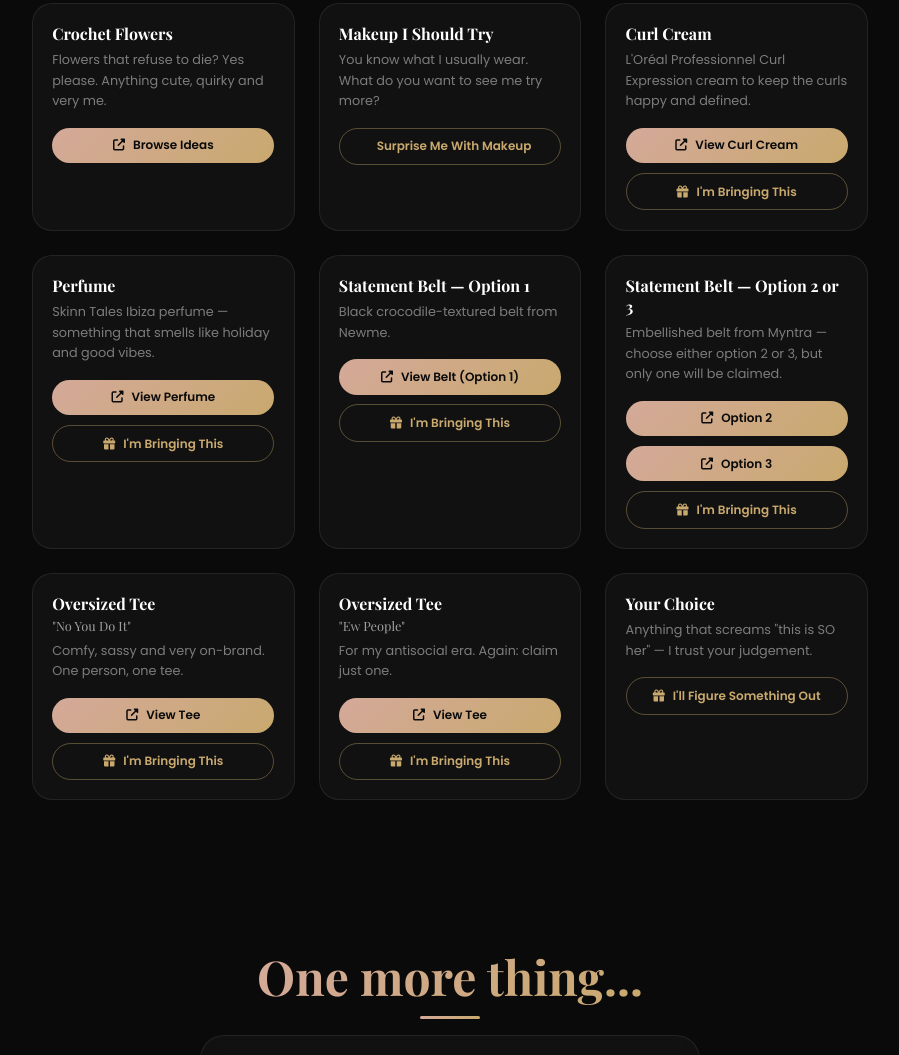
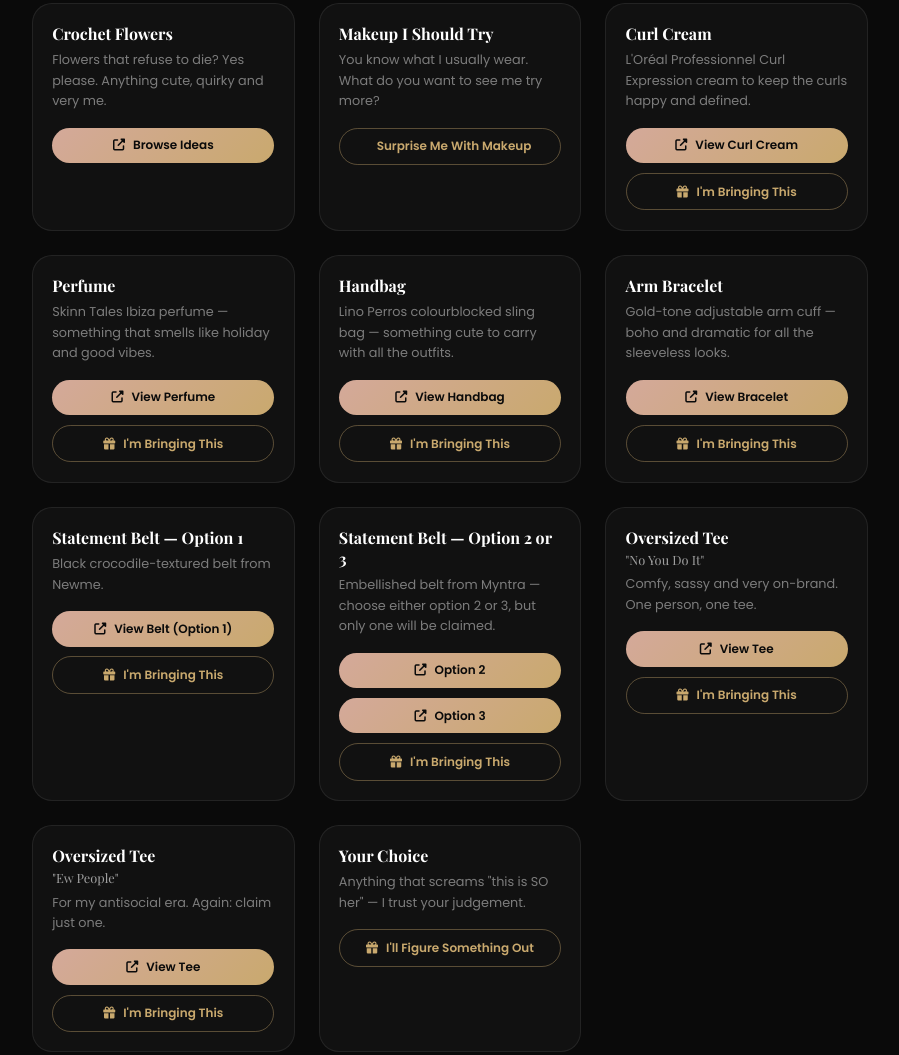
Before and after one commit to DebasmitaDey663/birthday-invite, a plain HTML site: page index.html in a window 1280 px wide. Shown: the part 3113-4168 px from the top of the page, without its empty margins (190-1089 px from the left). Drawn offline with nearby package versions, Linux system fonts and the light colour scheme; no server answers; some icons are missing.

Commit message:
Update index.html
added some more items in the list

```diff
--- a/index.html
+++ b/index.html
@@ -777,6 +777,30 @@
             </div>
         </div>
 
+        <!-- Handbag -->
+        <div class="gift-card" data-gift="handbag">
+            <div class="gift-body">
+                <h3>Handbag</h3>
+                <p>Lino Perros colourblocked sling bag &mdash; something cute to carry with all the outfits.</p>
+                <div class="gift-actions">
+                    <a href="https://www.myntra.com/handbags/lino+perros/lino-perros-women-colourblocked-structured-sling-bag/32635011/buy" target="_blank" class="gift-link"><i class="fas fa-external-link-alt"></i> View Handbag</a>
+                    <button class="claim-btn" onclick="openClaim('handbag')"><i class="fas fa-gift"></i> I'm Bringing This</button>
+                </div>
+            </div>
+        </div>
+
+        <!-- Arm Bracelet -->
+        <div class="gift-card" data-gift="arm_bracelet">
+            <div class="gift-body">
+                <h3>Arm Bracelet</h3>
+                <p>Gold-tone adjustable arm cuff &mdash; boho and dramatic for all the sleeveless looks.</p>
+                <div class="gift-actions">
+                    <a href="https://www.nykaafashion.com/nui-gold-tone-adjustable-arm-cuff-bracelet-for-women-boho-armlet-trendy-arm-band-jewellery/p/27927500?skuId=27927500&utm_content=ads&utm_source=GooglePaid&utm_medium=PLA&utm_campaign=Performance_Max_CatchAll_TCPA_T1_New&gad_source=1&gad_campaignid=23738122469&gbraid=0AAAAAC968R2s6ePFlVndXJrMYZAOrXHSu&gclid=CjwKCAjww-3VBhAcEiwAwUUIuwatpPlIEaJhR3WlJcGv6-Mn30b0PsmClAsaE_NkIF59J6WmQPxu0hoCwr8QAvD_BwE" target="_blank" class="gift-link"><i class="fas fa-external-link-alt"></i> View Bracelet</a>
+                    <button class="claim-btn" onclick="openClaim('arm_bracelet')"><i class="fas fa-gift"></i> I'm Bringing This</button>
+                </div>
+            </div>
+        </div>
+
         <!-- Belt - Option 1 -->
         <div class="gift-card" data-gift="belt_option1">
             <div class="gift-body">
```
